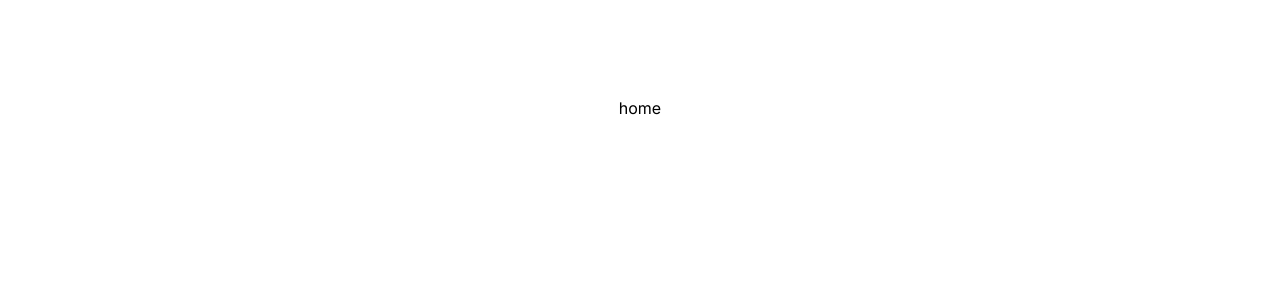
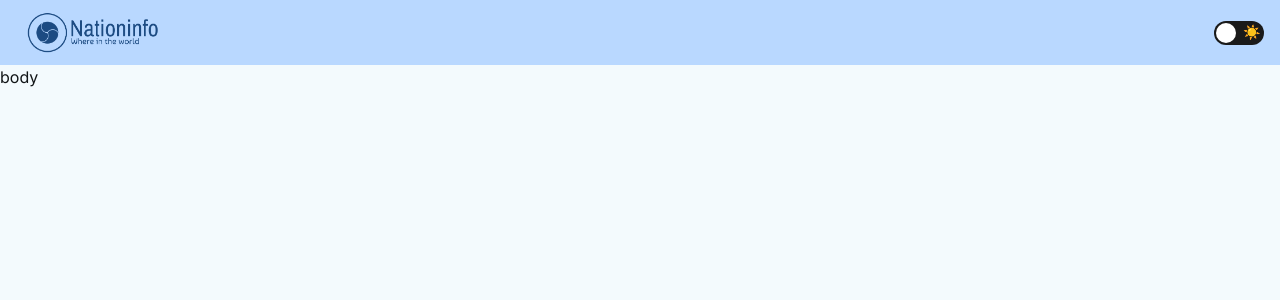
Before and after one commit to abdelkadersettah/nationinfo, a Next.js app: page / in a window 1280 px wide. Shown: the top 300 px of the page. Built offline with nearby package versions, Linux system fonts and the light colour scheme.

Commit message:
Created the header and the darkmode toogle

```diff
--- a/package.json
+++ b/package.json
@@ -21,5 +21,8 @@
     "react-dom": "18.2.0",
     "tailwindcss": "3.3.2",
     "typescript": "5.1.3"
+  },
+  "devDependencies": {
+    "sass": "^1.63.4"
   }
 }
--- a/src/app/globals.css
+++ /dev/null
@@ -1,6 +0,0 @@
-@tailwind base;
-@tailwind components;
-@tailwind utilities;
-
-body {
-}
--- /dev/null
+++ b/src/app/globals.scss
@@ -0,0 +1,37 @@
+@tailwind base;
+@tailwind components;
+@tailwind utilities;
+
+:root {
+  --primary-blue: #1c4b82;
+  --secondary-blue: #466ca6;
+  --light-blue: #6c8ecc;
+  --extra-light-blue: #b9d8ff;
+  --dark-text: rgb(17, 21, 23);
+  --light-text: rgb(243, 250, 253);
+}
+*,
+* + * {
+  color: inherit;
+}
+
+body {
+  min-height: 100vh;
+  &--dark {
+    // colors variables for the dark mode :
+    // background color
+  }
+}
+.theme {
+  transition: all linear 0.2s;
+  min-height: 100vh;
+
+  &--light {
+    color: var(--dark-text);
+    background-color: var(--light-text);
+  }
+  &--dark {
+    color: var(--light-text);
+    background-color: var(--dark-text);
+  }
+}
--- a/src/app/layout.tsx
+++ b/src/app/layout.tsx
@@ -1,5 +1,6 @@
+import { ThemeProvider } from '@/context/ThemeContext';
 import { Inter } from 'next/font/google';
-import './globals.css';
+import './globals.scss';
 
 const inter = Inter({ subsets: ['latin'] });
 
@@ -16,7 +17,9 @@ export default function RootLayout({
 }) {
   return (
     <html lang="en">
-      <body className={inter.className}>{children}</body>
+      <body className={`${inter.className}`}>
+        <ThemeProvider>{children}</ThemeProvider>
+      </body>
     </html>
   );
 }
--- a/src/app/page.tsx
+++ b/src/app/page.tsx
@@ -1,7 +1,10 @@
+import Header from '@/components/Header/Header';
+
 export default function Home() {
   return (
-    <main className="flex min-h-screen flex-col items-center justify-between p-24">
-      home
+    <main className="main">
+      <Header />
+      <p>body</p>
     </main>
   );
 }
--- /dev/null
+++ b/src/components/Buttons/DarkModeSwitch/DarkModeSwitch.scss
@@ -0,0 +1,39 @@
+.toggle {
+  background-color: #1a1a1a;
+  border-radius: 30px;
+  cursor: pointer;
+  display: flex;
+  height: 24px;
+  position: relative;
+  user-select: none;
+  width: 50px;
+  &--toggled &__thumb {
+    transform: translateX(26px);
+  }
+
+  &__moon {
+    justify-content: flex-end;
+  }
+  &__sun,
+  &__moon {
+    align-items: center;
+    display: flex;
+    font-size: 14px;
+    padding: 0 4px;
+    width: 50%;
+  }
+  &__thumb {
+    background-color: #fff;
+    border-radius: 50%;
+    height: 20px;
+    left: 2px;
+    position: absolute;
+    top: 2px;
+    transition: transform 0.5s cubic-bezier(0.23, 1, 0.32, 1);
+    width: 20px;
+  }
+}
+
+// .toggle-track.toggled .toggle-thumb {
+//   transform: translateX(26px);
+// }
--- /dev/null
+++ b/src/components/Buttons/DarkModeSwitch/DarkModeSwitch.tsx
@@ -0,0 +1,28 @@
+'use client';
+import { ThemeContext, ThemeContextDto } from '@/context/ThemeContext';
+import { useContext, useState } from 'react';
+import './DarkModeSwitch.scss';
+
+type Props = {};
+
+function DarkModeSwitch({}: Props) {
+  const { toggle } = useContext(ThemeContext) as ThemeContextDto;
+  const [isSwitched, setIsSwitched] = useState(false);
+  const handleToggleSwitch = () => {
+    setIsSwitched(!isSwitched);
+    toggle();
+  };
+  return (
+    <button
+      className={['toggle', isSwitched ? 'toggle--toggled' : ''].join(' ')}
+      onClick={handleToggleSwitch}
+      title={isSwitched ? 'Switch to dark mode' : 'Switch to light mode'}
+    >
+      <div className="toggle__moon">🌛</div>
+      <div className="toggle__sun">☀️</div>
+      <div className="toggle__thumb"></div>
+    </button>
+  );
+}
+
+export default DarkModeSwitch;
--- /dev/null
+++ b/src/components/Header/Header.scss
@@ -0,0 +1,8 @@
+.header {
+  background-color: var(--extra-light-blue);
+}
+.theme--dark {
+  .header {
+    background-color: var(--primary-blue);
+  }
+}
--- /dev/null
+++ b/src/components/Header/Header.tsx
@@ -0,0 +1,14 @@
+import Nav from '../Nav/Nav';
+import './Header.scss';
+
+type Props = {};
+
+function Header({}: Props) {
+  return (
+    <header className="header w-full px-4 py-2">
+      <Nav />
+    </header>
+  );
+}
+
+export default Header;
--- /dev/null
+++ b/src/components/Nav/Nav.tsx
@@ -0,0 +1,44 @@
+'use client';
+import { ThemeContext, ThemeContextDto } from '@/context/ThemeContext';
+import Image from 'next/image';
+import Link from 'next/link';
+import { useContext } from 'react';
+import NationLogoWhite from '../../../public/nationinfo-logo-slug-white.png';
+import NationLogo from '../../../public/nationinfo-logo-slug.png';
+import DarkModeSwitch from '../Buttons/DarkModeSwitch/DarkModeSwitch';
+import './Nav.scss';
+
+type Props = {};
+
+function Nav({}: Props) {
+  const { mode } = useContext(ThemeContext) as ThemeContextDto;
+
+  return (
+    <nav className="nav flex items-center justify-between">
+      <Link href={'/'}>
+        {mode === 'light' ? (
+          <Image
+            src={NationLogo}
+            alt="NationInfo logo"
+            width={144}
+            height={49}
+            priority={true}
+            className="h-49 w-36"
+          />
+        ) : (
+          <Image
+            src={NationLogoWhite}
+            alt="NationInfo logo"
+            width={144}
+            height={49}
+            priority={true}
+            className="h-49 w-36"
+          />
+        )}
+      </Link>
+      <DarkModeSwitch />
+    </nav>
+  );
+}
+
+export default Nav;
--- /dev/null
+++ b/src/context/ThemeContext.tsx
@@ -0,0 +1,23 @@
+'use client';
+
+import { ReactNode, createContext, useState } from 'react';
+
+export interface ThemeContextDto {
+  mode: 'light' | 'dark';
+  toggle: () => void;
+}
+interface ProviderProps {
+  children: ReactNode;
+}
+export const ThemeContext = createContext<ThemeContextDto | null>(null);
+export const ThemeProvider = ({ children }: ProviderProps) => {
+  const [mode, setMode] = useState<'light' | 'dark'>('light');
+  const toggle = () => {
+    setMode((prev) => (prev === 'dark' ? 'light' : 'dark'));
+  };
+  return (
+    <ThemeContext.Provider value={{ mode, toggle }}>
+      <div className={`theme theme--${mode}`}>{children}</div>
+    </ThemeContext.Provider>
+  );
+};
```
Also changed, not shown: public/nationinfo-logo-slug-white.png (added), src/components/Nav/Nav.scss (added), 1 other file (tests, documents, lock files or other folders).
